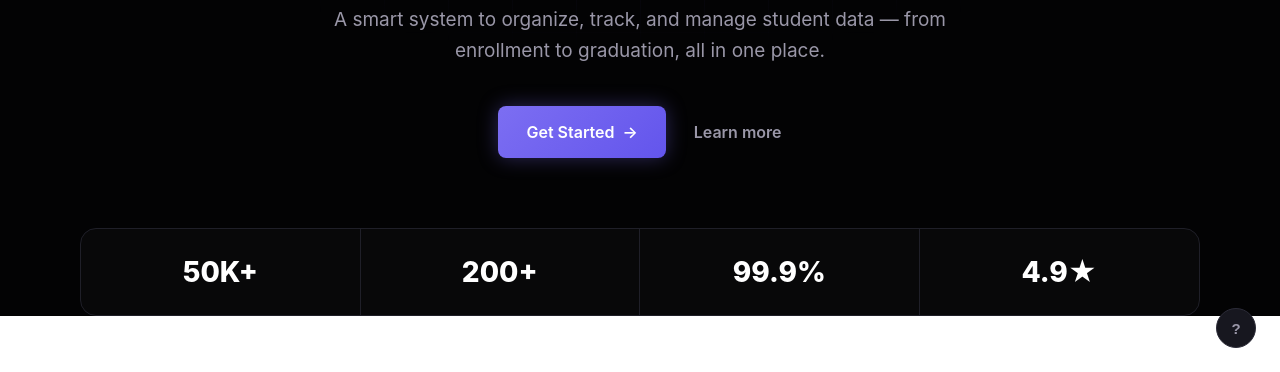
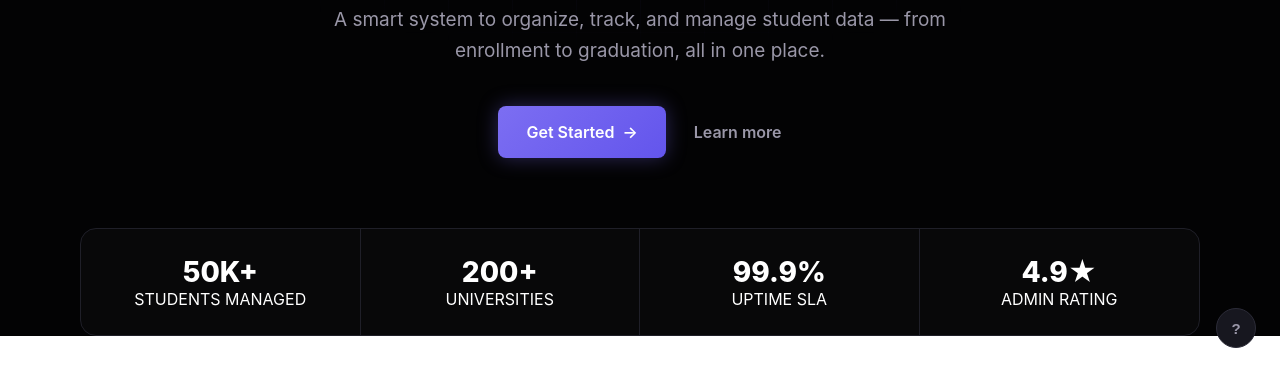
Before and after one commit to MuhammadAbdullahKhan11may/Student-Management-System, a plain HTML site: page index.html in a window 1280 px wide. Shown: the part 428-800 px from the top of the page. Drawn offline with Linux system fonts and the light colour scheme.

Commit message:
Update index.html

```diff
--- a/index.html
+++ b/index.html
@@ -55,15 +55,19 @@
    <div class="stats-bar">
   <div class="stat">
     <div class="stat-number">50K+</div>
+    <div class="stat-label">STUDENTS MANAGED</div>
   </div>
   <div class="stat">
     <div class="stat-number">200+</div>
+    <div class="stat-label">UNIVERSITIES</div>
   </div>
   <div class="stat">
     <div class="stat-number">99.9%</div>
+    <div class="stat-label">UPTIME SLA</div>
   </div>
   <div class="stat">
     <div class="stat-number">4.9★</div>
+    <div class="stat-label">ADMIN RATING</div>
   </div>
 </div>
   </main>
```
Lines whose indentation alone changed are shown as unchanged.
